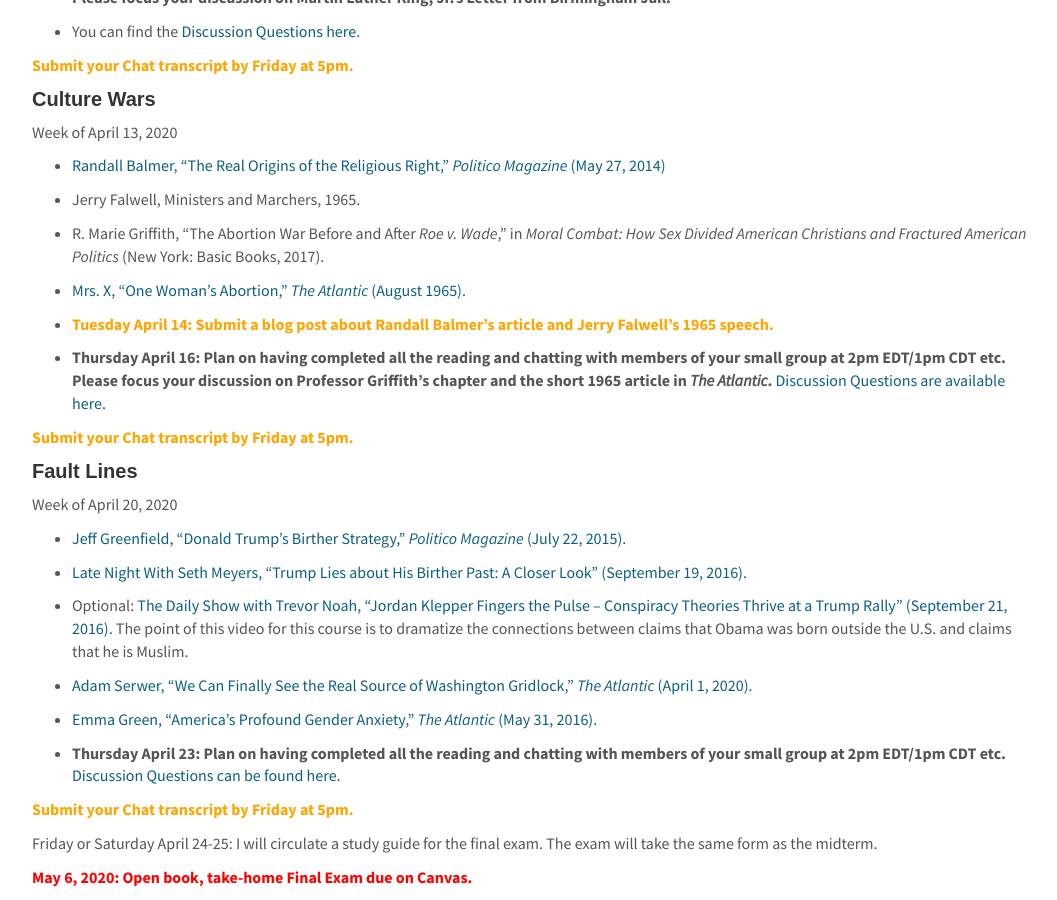
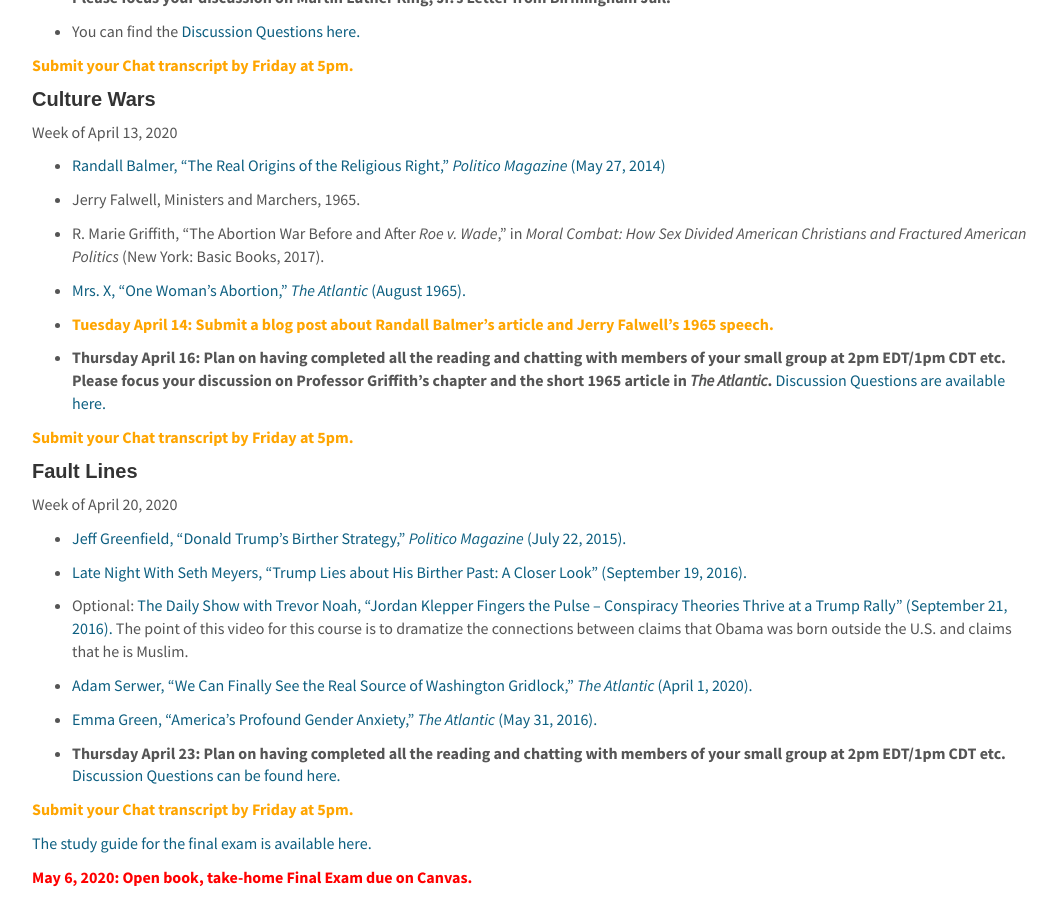
Before and after one commit to cyrusobrien/cyrusobrien, a Jekyll site: the page built from _pages/RelPol225.md, in a window 1280 px wide and 900 px high, scrolled down 10668 px. Shown: the whole window, without its empty margins (108-1165 px from the left). Built offline with Jekyll 4.4.1, drawn with Linux system fonts in a browser that asks for light colours.

```diff
--- a/_pages/RelPol225.md
+++ b/_pages/RelPol225.md
@@ -529,7 +529,6 @@
 
 <span style="color:orange">**Submit your Chat transcript by Friday at 5pm.**</span>
 
-Friday or Saturday April 24-25: I will circulate a study guide for the final exam. The exam will take the same form as the midterm.
-
+[The study guide for the final exam is available here.](http://cyrusobrien.com/teaching/2020-0424-study-guide-for-final-exam.html)
 
 <span style="color:red">**May 6, 2020: Open book, take-home Final Exam due on Canvas.**</span>
```
